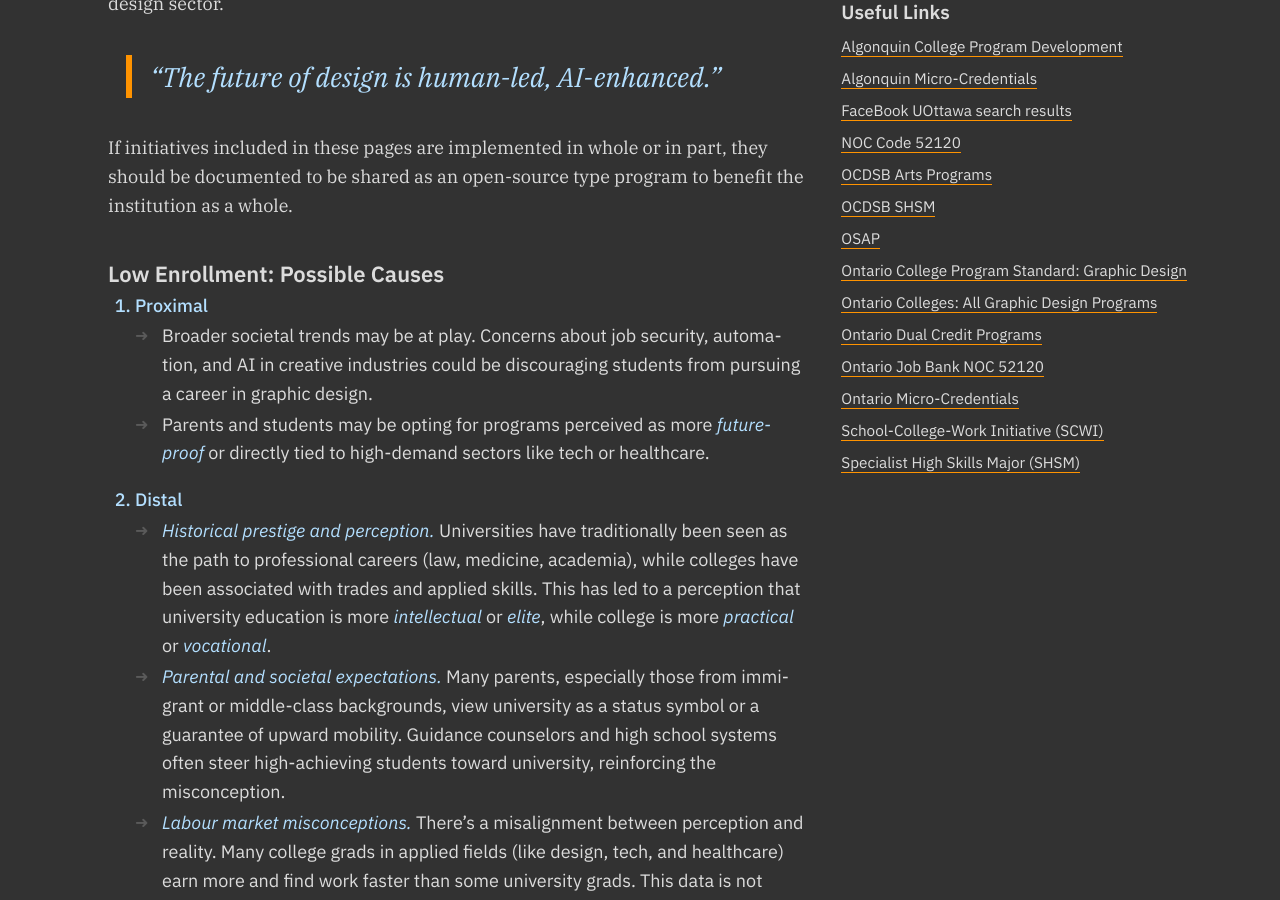
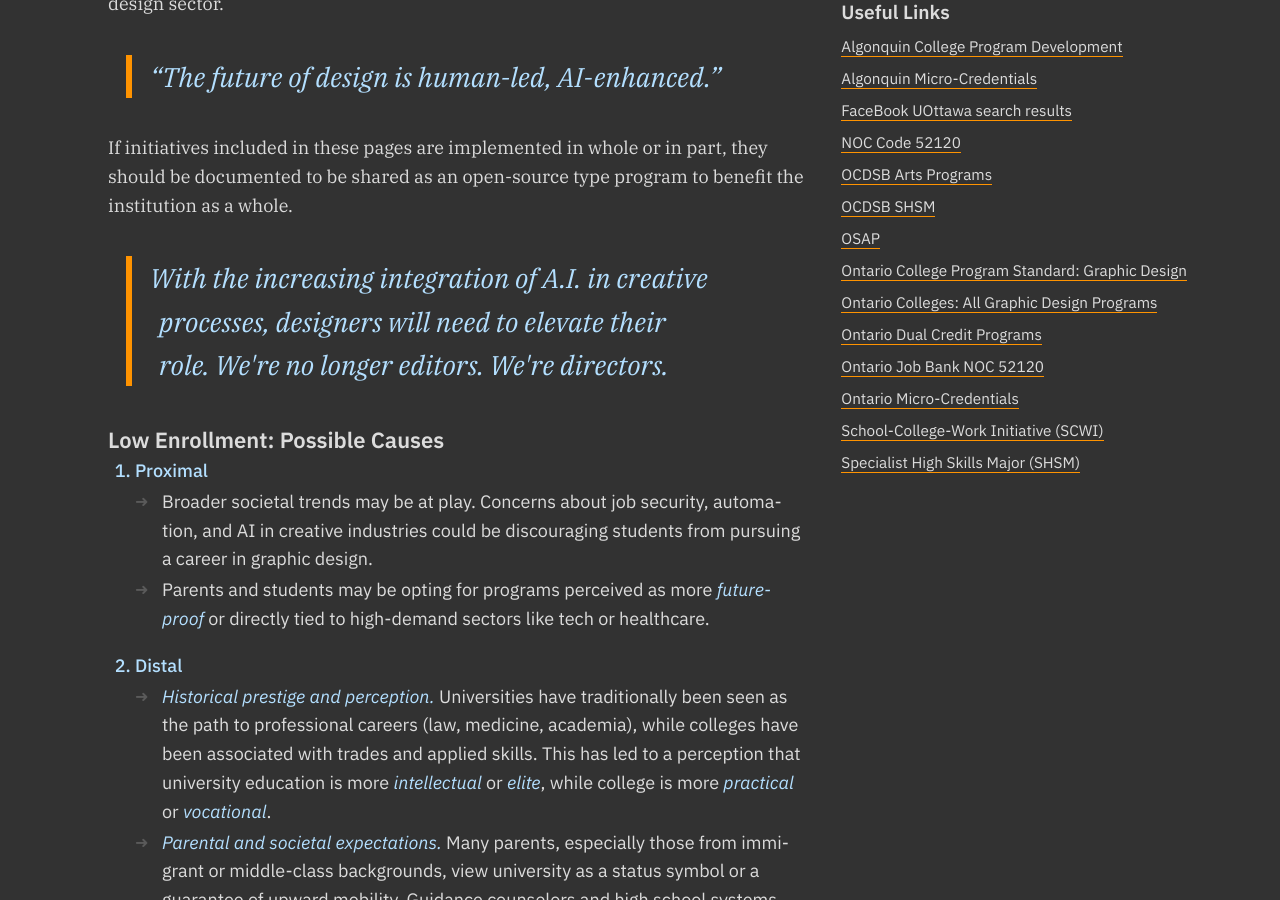
Before and after one commit to AlainParadis/program-transformation, a Jekyll site: the page built from index.md, in a window 1280 px wide and 900 px high, scrolled down 466 px. Built offline with Jekyll 4.4.1, drawn with Linux system fonts in a browser that asks for light colours.

Commit message:
add text

```diff
--- a/index.md
+++ b/index.md
@@ -13,6 +13,9 @@ order: 0
 <p>
 	If initiatives included in these pages are implemented in whole or in part, they should be documented to be shared as an open-source type program to benefit the institution as a whole.
 </p>
+<blockquote>
+	With the increasing integration of A.I. in creative processes, designers will need to elevate their role. We're no longer editors. We're directors.
+</blockquote>
 <h4>
 	Low Enrollment: Possible Causes
 </h4>
```
